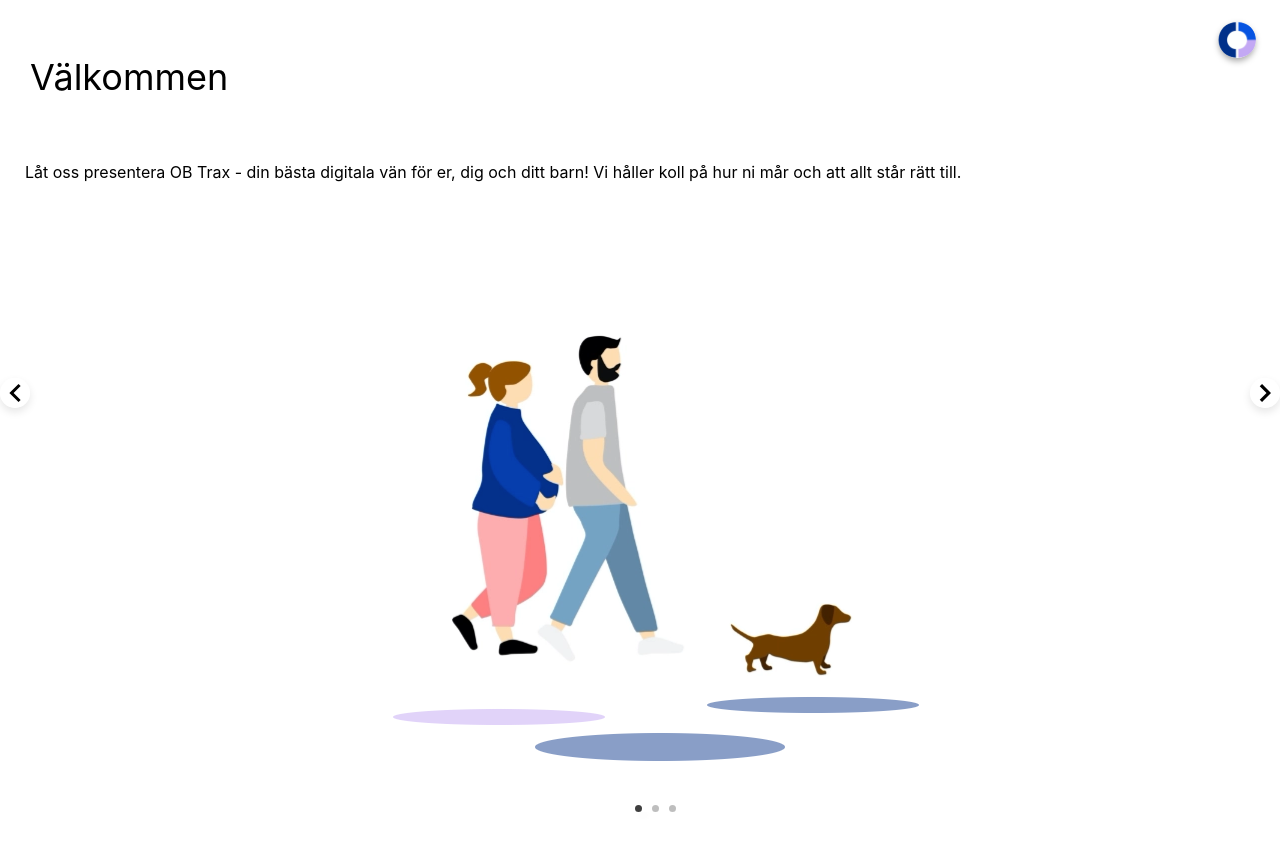
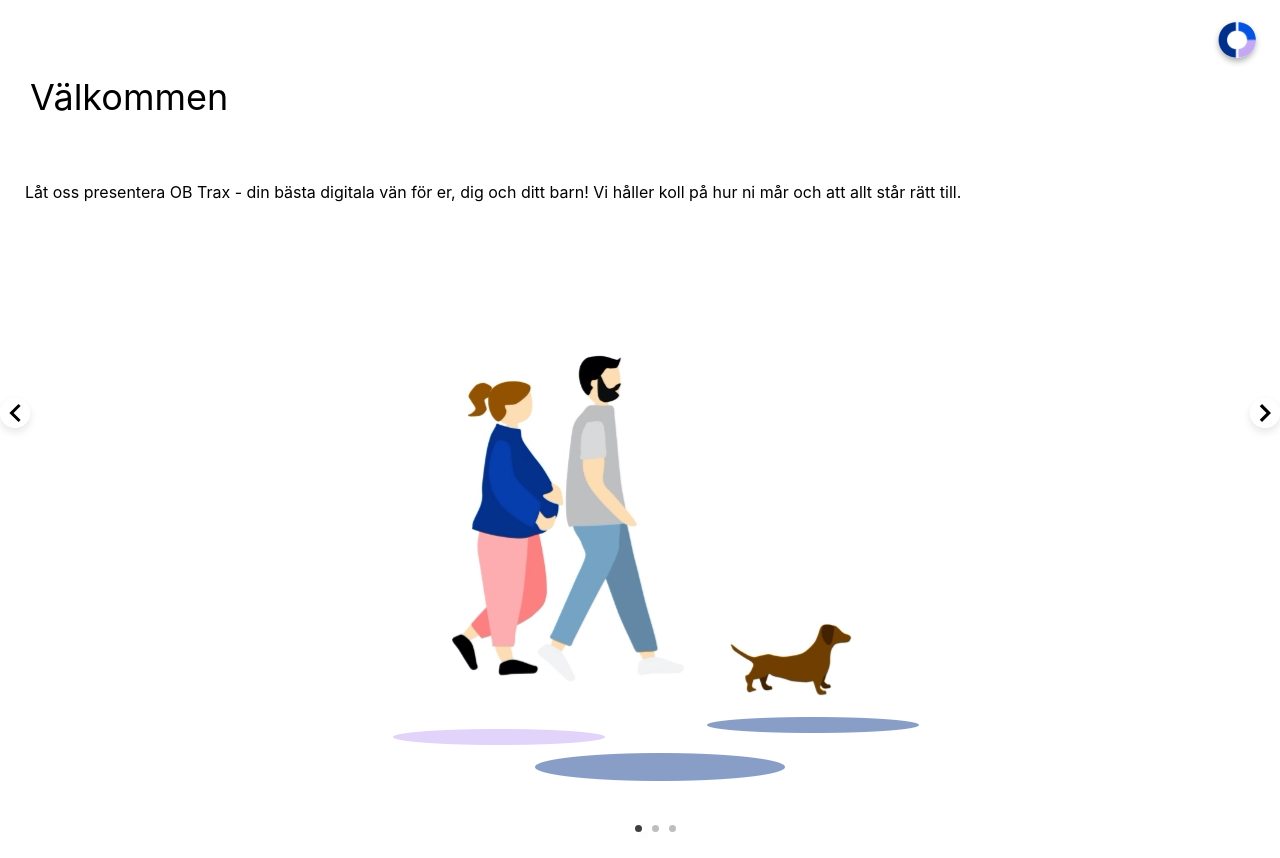
Before and after one commit to Rainiereed/obtrax-app, a React (Create React App) app: page / in a window 1280 px wide. Built offline with nearby package versions, Linux system fonts and the light colour scheme.

Commit message:
Update Onboarding.scss

```diff
--- a/src/pages/Onboarding.scss
+++ b/src/pages/Onboarding.scss
@@ -1,6 +1,6 @@
 .slide-container {
   width: 100%;
-  //margin-top: 25px;
+  margin-top: 20px;
 }
 
 img {
```
